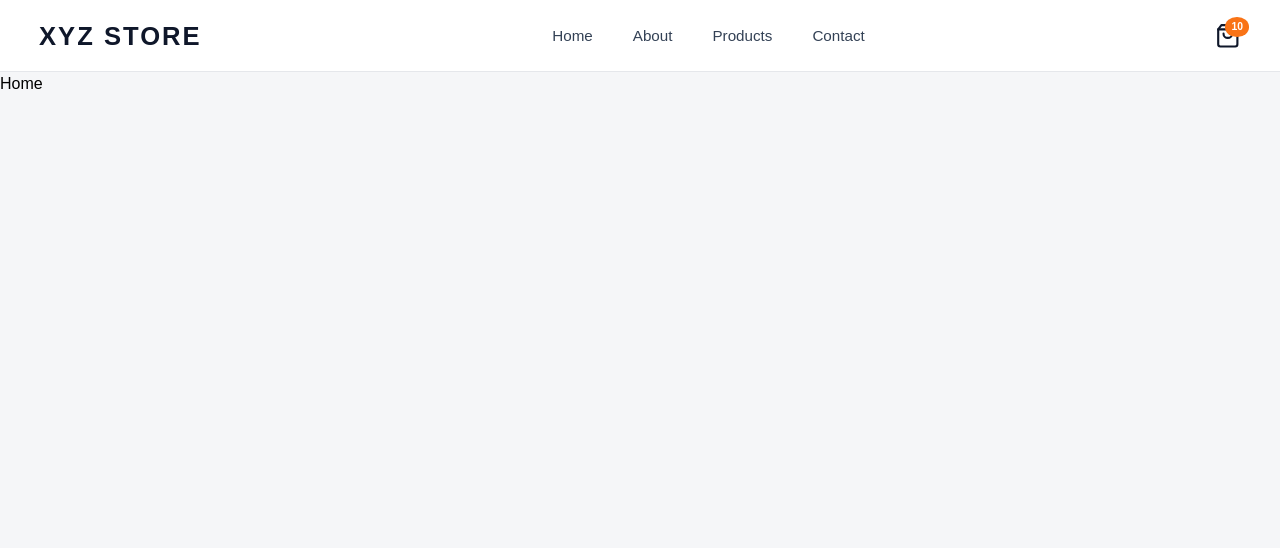
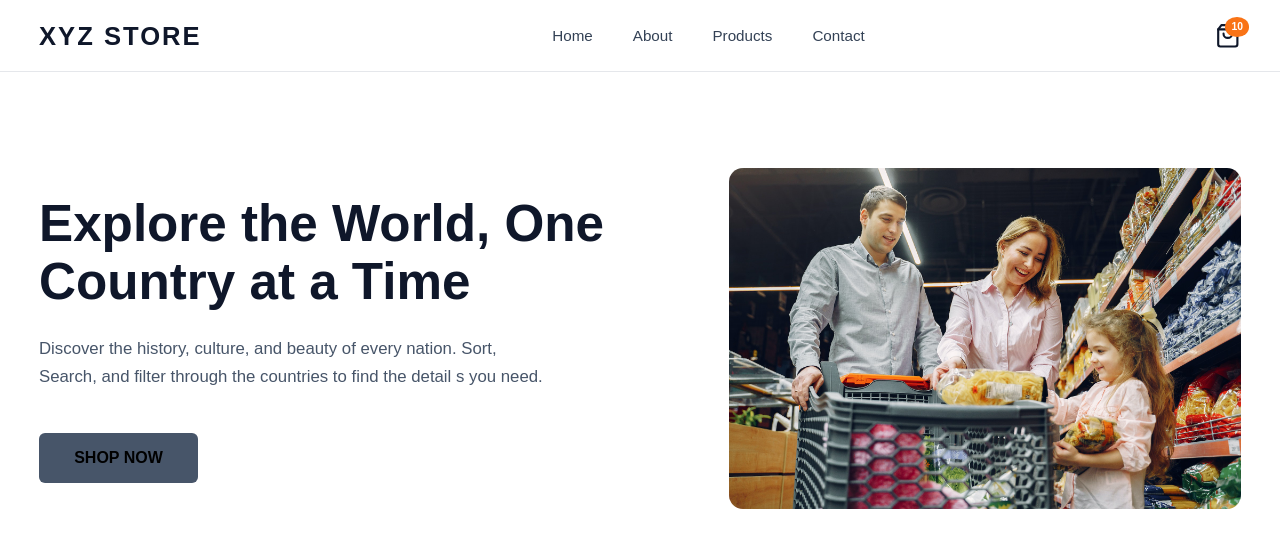
Before and after one commit to abhii2107/ecommerce-using-react, a React (Vite) app in the folder react_website/: page / in a window 1280 px wide. Shown: the top 548 px of the page. Built offline with nearby package versions, Linux system fonts and the light colour scheme.

Commit message:
herosection

```diff
--- a/react_website/src/App.css
+++ b/react_website/src/App.css
@@ -181,3 +181,90 @@ header {
   border-radius: 50%;
   font-weight: 600;
 }
+
+/* =============================
+   HERO SECTION FIXED LAYOUT
+============================= */
+
+.hero-section {
+  padding: 6rem 0;
+  background: #ffffff;
+}
+
+.hero-section .grid-two-cols {
+  display: grid;
+  grid-template-columns: 1.1fr 0.9fr;
+  align-items: center;
+  gap: 4rem;
+}
+
+/* text side */
+.hero-content {
+  display: flex;
+  flex-direction: column;
+  gap: 1.4rem;
+}
+
+/* heading */
+.heading-xl {
+  font-size: 3.2rem;
+  font-weight: 700;
+  line-height: 1.15;
+  color: #0f172a;
+}
+
+/* paragraph */
+.paragraph {
+  font-size: 1.05rem;
+  color: #475569;
+  max-width: 520px;
+  line-height: 1.7;
+}
+
+/* button */
+.hero-content .btn {
+  margin-top: 1.2rem;
+  width: fit-content;
+  padding: 0.8rem 2.2rem;
+  border-radius: 6px;
+  font-weight: 600;
+  cursor: pointer;
+  background-color: #475569;
+}
+
+/* image side */
+.hero-image {
+  display: flex;
+  justify-content: center;
+}
+
+.banner-image {
+  width: 100%;
+  max-width: 520px;
+  border-radius: 14px;
+  object-fit: cover;
+}
+
+/* =============================
+   MOBILE HERO
+============================= */
+
+@media screen and (max-width: 998px) {
+  .hero-section .grid-two-cols {
+    grid-template-columns: 1fr;
+    text-align: center;
+  }
+
+  .hero-content {
+    align-items: center;
+  }
+
+  .heading-xl {
+    font-size: 2.2rem;
+  }
+
+  .banner-image {
+    margin-top: 2.5rem;
+    max-width: 420px;
+  }
+}
--- /dev/null
+++ b/react_website/src/components/HeroSection.jsx
@@ -0,0 +1,22 @@
+export const HeroSection = () => {
+    return(
+        <main className="hero-section main">
+ <div className="container grid grid-two-cols">
+                        <div className="hero-content">
+                            <h1 className="heading-xl">
+                                Explore the World, One Country at a Time
+                            </h1>
+                            <p className="paragraph">
+                                Discover the history, culture, and beauty of every nation. Sort, Search, and filter through the countries to find the detail s you need.
+                            </p>
+                            <button className="btn btn-darken btn-inline bg-white-box">
+                                SHOP NOW
+                            </button>
+                        </div>
+                        <div className="hero-image">
+                            <img src="./images/hero.jpg" alt="e commerce herosection image" className="banner-image"/>
+                        </div>
+                    </div>
+        </main>
+    )
+}
--- a/react_website/src/pages/Home.jsx
+++ b/react_website/src/pages/Home.jsx
@@ -1,3 +1,10 @@
+import { HeroSection } from "../components/HeroSection"
+
 export const Home = () => {
-    return <h1>Home</h1>
+    return (
+        <>
+            <HeroSection/>
+
+        </>
+    )
 }
```
